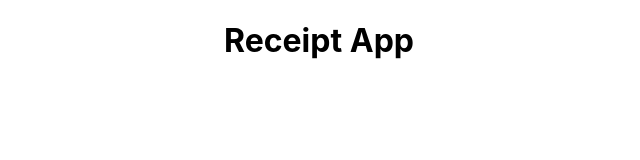
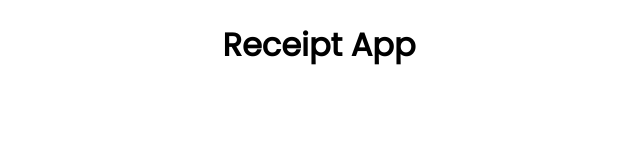
Before and after one commit to lisiesu/QR-Eceipts, a React (Create React App) app in the folder client/: page / in a window 1280 px wide. Shown: the top 160 px of the page, without its empty margins (321-961 px from the left). Built offline with nearby package versions, Linux system fonts and the light colour scheme.

Commit message:
:sparkles: (⚛️ Frontend) add file structure and commit script

```diff
--- a/client/package.json
+++ b/client/package.json
@@ -20,7 +20,8 @@
 		"start": "react-scripts start",
 		"build": "react-scripts build",
 		"test": "react-scripts test",
-    "eject": "react-scripts eject"
+		"eject": "react-scripts eject",
+		"commit": "cd .. && npm run commit"
 	},
 	"browserslist": {
 		"production": [
--- a/client/src/App.css
+++ b/client/src/App.css
@@ -1,3 +1,4 @@
 .App {
 	text-align: center;
+	font-family: poppins;
 }
```
Also changed, not shown: client/src/containers/receipt/header/header.css (added), client/src/containers/receipt/header/header.jsx (added). Lines whose indentation alone changed are shown as unchanged.
